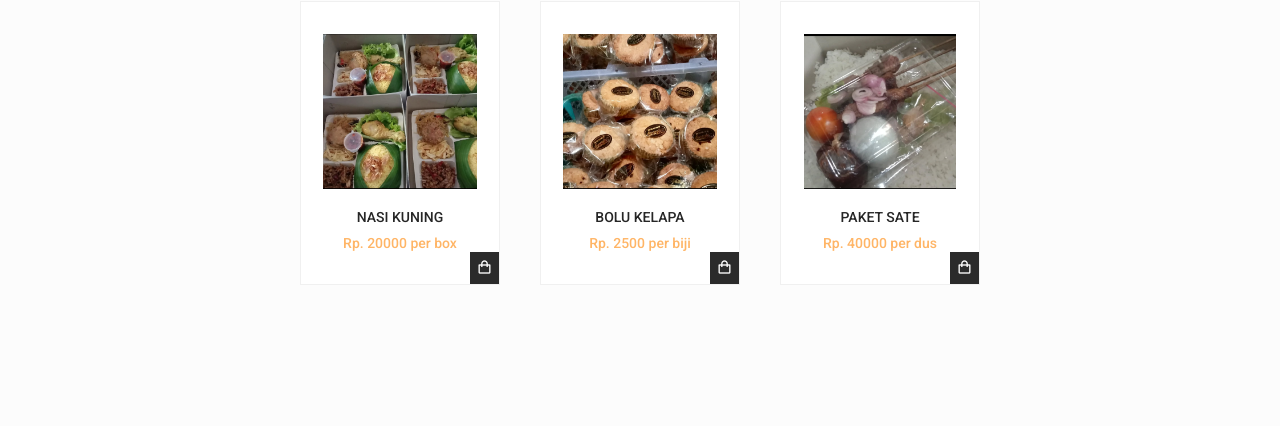
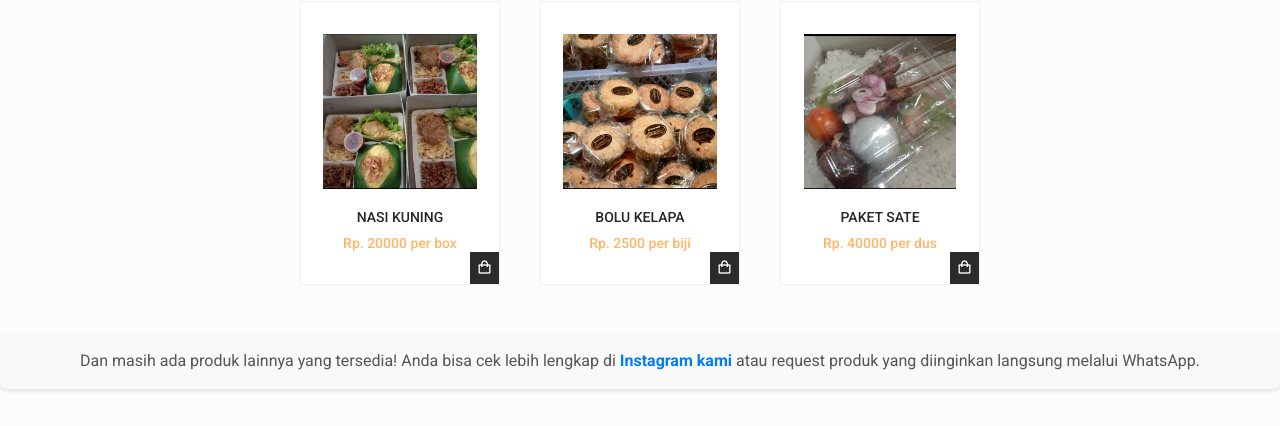
Before and after one commit to just4funview/Tifanny-Catering, a plain HTML site: page index.html in a window 1280 px wide. Shown: the part 1264-1690 px from the top of the page. Drawn offline with nearby package versions, Linux system fonts and the light colour scheme.

Commit message:
Add files via upload

```diff
--- a/index.html
+++ b/index.html
@@ -134,6 +134,18 @@
         </section>
     </main>
 
+   <!-- Tambahan informasi produk -->
+<div class="products__info" style="margin-top: 2rem; padding: 1rem; background-color: #f9f9f9; border-radius: 8px; text-align: center; box-shadow: 0 2px 4px rgba(0, 0, 0, 0.1);">
+    <p class="products__text" style="font-size: 1rem; color: #555; line-height: 1.5; margin: 0;">
+        Dan masih ada produk lainnya yang tersedia! Anda bisa cek lebih lengkap di
+        <a href="https://www.instagram.com/dapur_tifanny" target="_blank" class="products__link" style="color: #007bff; text-decoration: none; font-weight: bold;">
+            Instagram kami
+        </a>
+        atau request produk yang diinginkan langsung melalui WhatsApp.
+    </p>
+</div>
+
+
     <!--==================== FOOTER ====================-->
     <footer class="footer section">
         <div class="footer__container container grid">
```
